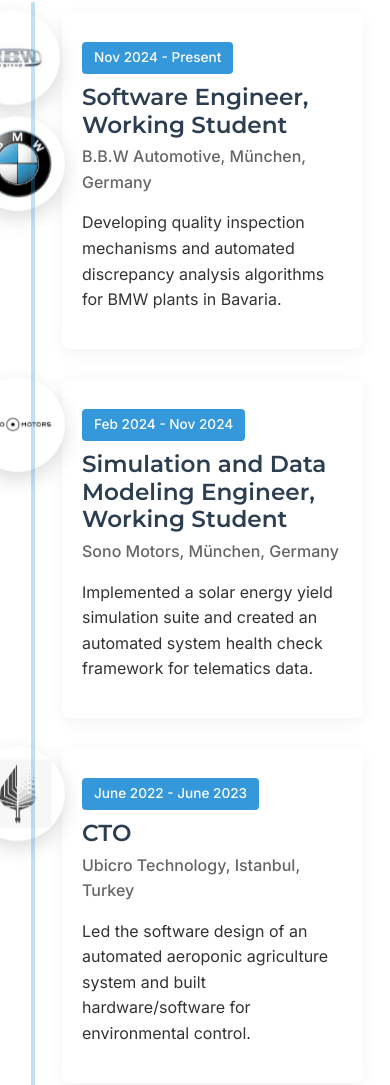
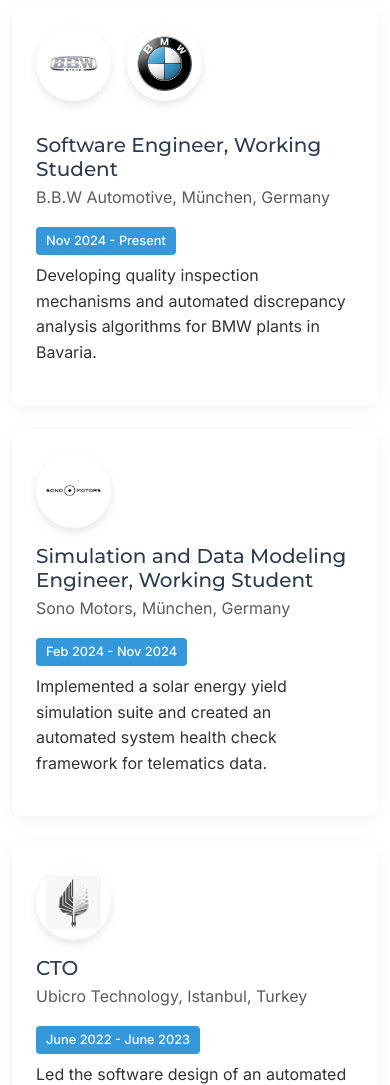
Before and after one commit to deniz-erdogan/deniz-erdogan.github.io, a plain HTML site: page index.html in a window 390 px wide. Shown: the part 2394-3479 px from the top of the page. Drawn offline with nearby package versions, Linux system fonts and the light colour scheme.

Commit message:
mobile fix v2

```diff
--- a/index.html
+++ b/index.html
@@ -151,83 +151,88 @@
   <section class="section bg-white" id="experience">
     <div class="container">
       <h2 class="section-title fade-in">Work Experience</h2>
-
-      <div class="timeline">
-        <div class="timeline-item fade-in">
-          <div class="timeline-dot"></div>
-          <div class="multi-logo-container">
-            <div class="company-logo" title="B.B.W Automotive">
+      <div class="work-experience">
+        <div class="experience-card fade-in">
+          <div class="card-body">
+            <div class="d-flex align-items-center mb-3">
+              <div class="d-flex gap-3 me-3">
+                <div class="company-logo">
                   <img src="images/logos/bbw-logo.png" alt="B.B.W Logo">
                 </div>
-            <div class="company-logo" title="B.B.W Automotive">
+                <div class="company-logo">
                   <img src="images/logos/bmw-logo.png" alt="BMW Logo">
                 </div>
-
               </div>
-          <div class="timeline-content experience-card" data-tilt data-tilt-max="5" data-tilt-speed="400" data-tilt-perspective="500">
-            <div class="date">Nov 2024 - Present</div>
-            <h3>Software Engineer, Working Student</h3>
-            <p class="company">B.B.W Automotive, München, Germany</p>
+              <div>
+                <h3 class="h5 mb-1">Software Engineer, Working Student</h3>
+                <p class="text-muted mb-0">B.B.W Automotive, München, Germany</p>
+              </div>
+            </div>
+            <div class="experience-date">Nov 2024 - Present</div>
             <p>Developing quality inspection mechanisms and automated discrepancy analysis algorithms for BMW plants in Bavaria.</p>
           </div>
         </div>
 
-        <div class="timeline-item fade-in">
-          <div class="timeline-dot"></div>
-          <div class="company-logo-container">
-            <div class="company-logo" title="Sono Motors">
+        <div class="experience-card fade-in">
+          <div class="card-body">
+            <div class="d-flex align-items-center mb-3">
+              <div class="company-logo me-3">
                 <img src="images/logos/sono-logo.png" alt="Sono Motors Logo">
               </div>
+              <div>
+                <h3 class="h5 mb-1">Simulation and Data Modeling Engineer, Working Student</h3>
+                <p class="text-muted mb-0">Sono Motors, München, Germany</p>
               </div>
-          <div class="timeline-content experience-card" data-tilt data-tilt-max="5" data-tilt-speed="400" data-tilt-perspective="500">
-            <div class="date">Feb 2024 - Nov 2024</div>
-            <h3>Simulation and Data Modeling Engineer, Working Student</h3>
-            <p class="company">Sono Motors, München, Germany</p>
+            </div>
+            <div class="experience-date">Feb 2024 - Nov 2024</div>
             <p>Implemented a solar energy yield simulation suite and created an automated system health check framework for telematics data.</p>
           </div>
         </div>
 
-        <div class="timeline-item fade-in">
-          <div class="timeline-dot"></div>
-          <div class="company-logo-container">
-            <div class="company-logo" title="Ubicro Technology">
+        <div class="experience-card fade-in">
+          <div class="card-body">
+            <div class="d-flex align-items-center mb-3">
+              <div class="company-logo me-3">
                 <img src="images/logos/ubicro-logo.png" alt="Ubicro Technology Logo">
               </div>
+              <div>
+                <h3 class="h5 mb-1">CTO</h3>
+                <p class="text-muted mb-0">Ubicro Technology, Istanbul, Turkey</p>
               </div>
-          <div class="timeline-content experience-card" data-tilt data-tilt-max="5" data-tilt-speed="400" data-tilt-perspective="500">
-            <div class="date">June 2022 - June 2023</div>
-            <h3>CTO</h3>
-            <p class="company">Ubicro Technology, Istanbul, Turkey</p>
+            </div>
+            <div class="experience-date">June 2022 - June 2023</div>
             <p>Led the software design of an automated aeroponic agriculture system and built hardware/software for environmental control.</p>
           </div>
         </div>
 
-        <div class="timeline-item fade-in">
-          <div class="timeline-dot"></div>
-          <div class="company-logo-container">
-            <div class="company-logo" title="General Electric, Aviation">
+        <div class="experience-card fade-in">
+          <div class="card-body">
+            <div class="d-flex align-items-center mb-3">
+              <div class="company-logo me-3">
                 <img src="images/logos/ge-logo.png" alt="GE Logo">
               </div>
+              <div>
+                <h3 class="h5 mb-1">Part-Time Software Engineer</h3>
+                <p class="text-muted mb-0">General Electric, Aviation, Istanbul, Turkey</p>
               </div>
-          <div class="timeline-content experience-card" data-tilt data-tilt-max="5" data-tilt-speed="400" data-tilt-perspective="500">
-            <div class="date">Feb 2021 - Dec 2021</div>
-            <h3>Part-Time Software Engineer</h3>
-            <p class="company">General Electric, Aviation, Istanbul, Turkey</p>
+            </div>
+            <div class="experience-date">Feb 2021 - Dec 2021</div>
             <p>Evaluated open-source FEA software and implemented automated simulation pipelines for engineering teams.</p>
           </div>
         </div>
 
-        <div class="timeline-item fade-in">
-          <div class="timeline-dot"></div>
-          <div class="company-logo-container">
-            <div class="company-logo" title="Siemens">
+        <div class="experience-card fade-in">
+          <div class="card-body">
+            <div class="d-flex align-items-center mb-3">
+              <div class="company-logo me-3">
                 <img src="images/logos/siemens-logo.png" alt="Siemens Logo">
               </div>
+              <div>
+                <h3 class="h5 mb-1">Part-Time Software Engineer</h3>
+                <p class="text-muted mb-0">Siemens, Istanbul, Turkey</p>
               </div>
-          <div class="timeline-content experience-card" data-tilt data-tilt-max="5" data-tilt-speed="400" data-tilt-perspective="500">
-            <div class="date">July 2020 - Feb 2021</div>
-            <h3>Part-Time Software Engineer</h3>
-            <p class="company">Siemens, Istanbul, Turkey</p>
+            </div>
+            <div class="experience-date">July 2020 - Feb 2021</div>
             <p>Developed the SDK for the SINUMERIK Edge Project and created a Python API to improve deployment efficiency.</p>
           </div>
         </div>
--- a/styles.css
+++ b/styles.css
@@ -373,18 +373,14 @@
 
   /* Improved Mobile Logo Styles */
   .company-logo-container {
-    position: relative;
-    left: -50px !important;
-    top: -10px;
+    position: static;
     margin-bottom: 15px;
-    width: 65px;
-    height: 65px;
+    width: auto;
+    height: auto;
   }
 
   .multi-logo-container {
-    position: relative;
-    left: -50px !important;
-    top: -10px;
+    position: static;
     margin-bottom: 15px;
     display: flex;
     flex-direction: row;
@@ -399,26 +395,38 @@
   }
 
   .timeline-content {
-    margin-top: -20px;
+    margin-top: 0;
+    padding-top: 0;
   }
 
+  /* Remove absolute positioning on mobile */
   .timeline-item:nth-child(odd) .company-logo-container,
-  .timeline-item:nth-child(even) .company-logo-container {
-    right: auto;
-  }
-
+  .timeline-item:nth-child(even) .company-logo-container,
   .timeline-item:nth-child(odd) .multi-logo-container,
   .timeline-item:nth-child(even) .multi-logo-container {
-    right: auto;
+    left: auto !important;
+    right: auto !important;
   }
 
   /* Adjust timeline content for mobile */
   .timeline-content::after {
-    display: none; /* Remove the arrow on mobile */
+    display: none;
   }
 
   .timeline-content {
     padding: 20px;
+  }
+
+  /* Add flex container for logo and content */
+  .mobile-header {
+    display: flex;
+    align-items: flex-start;
+    gap: 15px;
+    margin-bottom: 15px;
+  }
+
+  .mobile-header-content {
+    flex: 1;
   }
 
   .experience-card {
@@ -426,25 +434,7 @@
   }
 
   .experience-card .date {
-    margin-top: 10px;
-  }
-
-  .timeline-content {
-    background-color: white;
-    margin-bottom: 30px;
-  }
-
-  .timeline-item {
-    margin-bottom: 0;
-  }
-
-  .timeline-item:last-child {
-    margin-bottom: 30px;
-  }
-
-  /* Improve spacing between multiple logos on mobile */
-  .multi-logo-container .company-logo:not(:last-child) {
-    margin-right: 10px;
+    margin-top: 0;
   }
 }
 
@@ -453,11 +443,6 @@
   .timeline-item {
     padding-left: 50px;
     padding-right: 15px;
-  }
-
-  .company-logo-container,
-  .multi-logo-container {
-    left: -40px !important;
   }
 
   .timeline::after {
@@ -470,6 +455,17 @@
 
   .timeline-item:nth-child(even) .timeline-dot {
     left: 11px;
+  }
+
+  /* Stack logos and content on very small screens */
+  .mobile-header {
+    flex-direction: column;
+  }
+
+  .company-logo {
+    width: 60px;
+    height: 60px;
+    padding: 7px;
   }
 }
 
@@ -493,19 +489,23 @@
 }
 
 .company-logo {
-  width: 91px;
-  height: 91px;
+  width: 75px;
+  height: 75px;
   border-radius: 50%;
   background-color: white;
   display: flex;
   align-items: center;
   justify-content: center;
-  box-shadow: 0 4px 15px rgba(0, 0, 0, 0.1);
-  transition: var(--transition);
-  color: var(--primary-color);
-  animation: pulse 2s infinite alternate;
+  box-shadow: 0 4px 10px rgba(0, 0, 0, 0.1);
   overflow: hidden;
-  padding: 13px;
+  padding: 10px;
+  flex-shrink: 0;
+  transition: transform 0.3s ease;
+}
+
+.company-logo:hover {
+  transform: translateY(-3px);
+  box-shadow: 0 6px 15px rgba(0, 0, 0, 0.15);
 }
 
 .company-logo img {
@@ -514,30 +514,37 @@
   object-fit: contain;
 }
 
-@keyframes pulse {
-  0% {
-    transform: scale(1);
-    box-shadow: 0 4px 15px rgba(0, 0, 0, 0.1);
+.experience-card .d-flex.gap-3 {
+  flex-shrink: 0;
+}
+
+@media (max-width: 576px) {
+  .experience-card .d-flex.align-items-center.mb-3 {
+    flex-direction: column;
+    align-items: flex-start !important;
   }
-  100% {
-    transform: scale(1.05);
-    box-shadow: 0 8px 20px rgba(0, 0, 0, 0.15);
+
+  .company-logo {
+    width: 65px;
+    height: 65px;
+    padding: 8px;
+  }
+
+  .experience-card .d-flex.gap-3 {
+    margin-bottom: 1rem;
   }
 }
 
-.company-logo:hover {
-  transform: scale(1.1);
-  box-shadow: 0 8px 25px rgba(0, 0, 0, 0.15);
-  animation: none;
-}
+@media (max-width: 380px) {
+  .experience-card .d-flex.gap-3 {
+    gap: 0.5rem !important;
+  }
 
-.company-logo i {
-  font-size: 2rem;
-  color: var(--secondary-color);
-}
-
-.company-logo:hover i {
-  color: var(--accent-color);
+  .company-logo {
+    width: 55px;
+    height: 55px;
+    padding: 6px;
+  }
 }
 
 /* Multiple logos container */
@@ -614,3 +621,87 @@
     margin-bottom: 1rem;
   }
 }
+
+/* Work Experience Styles */
+.work-experience {
+  display: flex;
+  flex-direction: column;
+  gap: 1.5rem;
+}
+
+.experience-card {
+  background-color: white;
+  border-radius: 8px;
+  box-shadow: 0 4px 15px rgba(0, 0, 0, 0.05);
+  transition: var(--transition);
+}
+
+.experience-card:hover {
+  transform: translateY(-5px);
+  box-shadow: 0 10px 25px rgba(0, 0, 0, 0.1);
+}
+
+.experience-card .card-body {
+  padding: 1.5rem;
+}
+
+.company-logo {
+  width: 75px;
+  height: 75px;
+  border-radius: 50%;
+  background-color: white;
+  display: flex;
+  align-items: center;
+  justify-content: center;
+  box-shadow: 0 4px 10px rgba(0, 0, 0, 0.1);
+  overflow: hidden;
+  padding: 10px;
+  flex-shrink: 0;
+  transition: transform 0.3s ease;
+}
+
+.company-logo:hover {
+  transform: translateY(-3px);
+  box-shadow: 0 6px 15px rgba(0, 0, 0, 0.15);
+}
+
+.company-logo img {
+  max-width: 100%;
+  max-height: 100%;
+  object-fit: contain;
+}
+
+.experience-card .d-flex.gap-3 {
+  flex-shrink: 0;
+}
+
+.multi-logo-container {
+  display: flex;
+  gap: 1rem;
+}
+
+.experience-date {
+  display: inline-block;
+  padding: 4px 10px;
+  background-color: var(--secondary-color);
+  color: white;
+  border-radius: 4px;
+  font-size: 0.8rem;
+  font-weight: 500;
+  margin-bottom: 8px;
+}
+
+@media (max-width: 576px) {
+  .experience-card .d-flex.align-items-center.mb-3 {
+    flex-direction: column;
+    align-items: flex-start !important;
+  }
+
+  .company-logo {
+    margin-bottom: 1rem;
+  }
+
+  .multi-logo-container {
+    margin-bottom: 1rem;
+  }
+}
```
Lines whose indentation alone changed are shown as unchanged.
